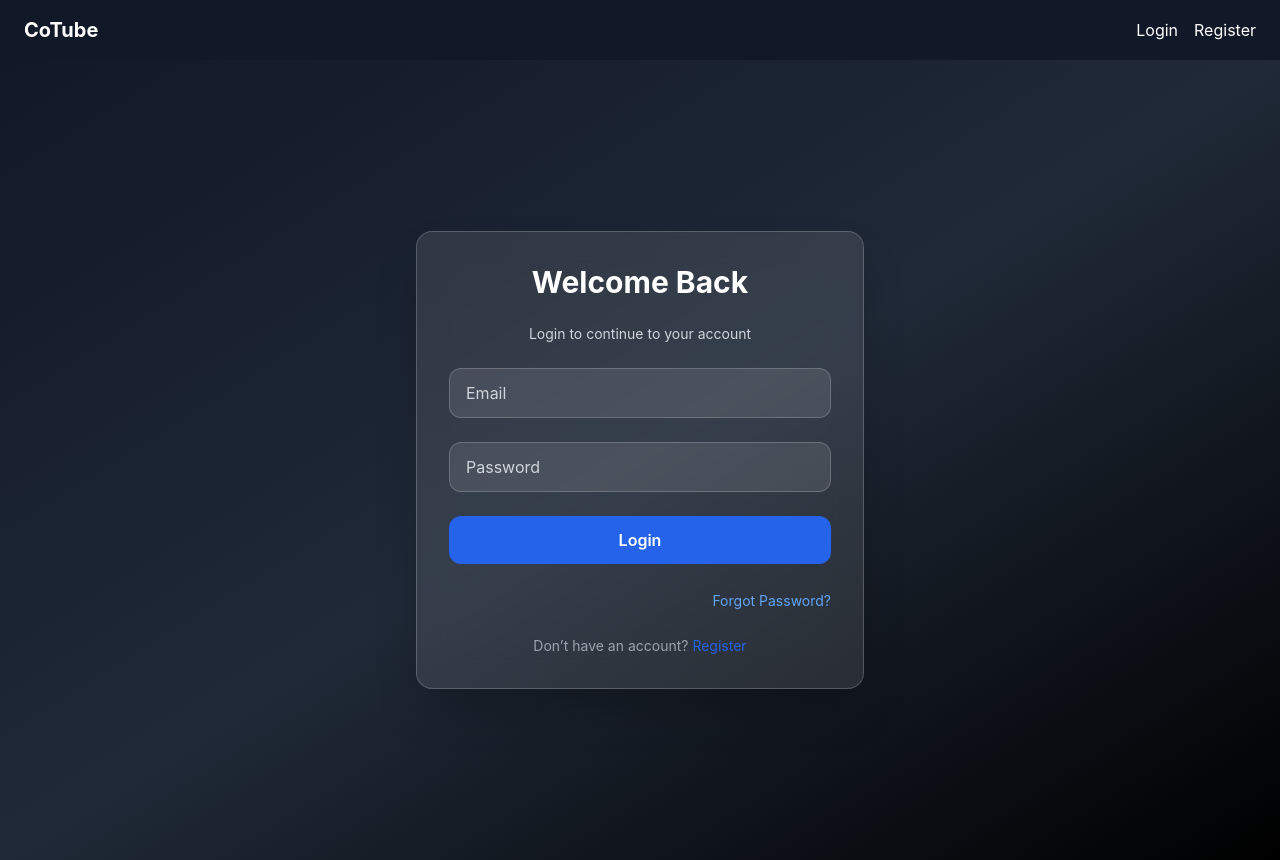
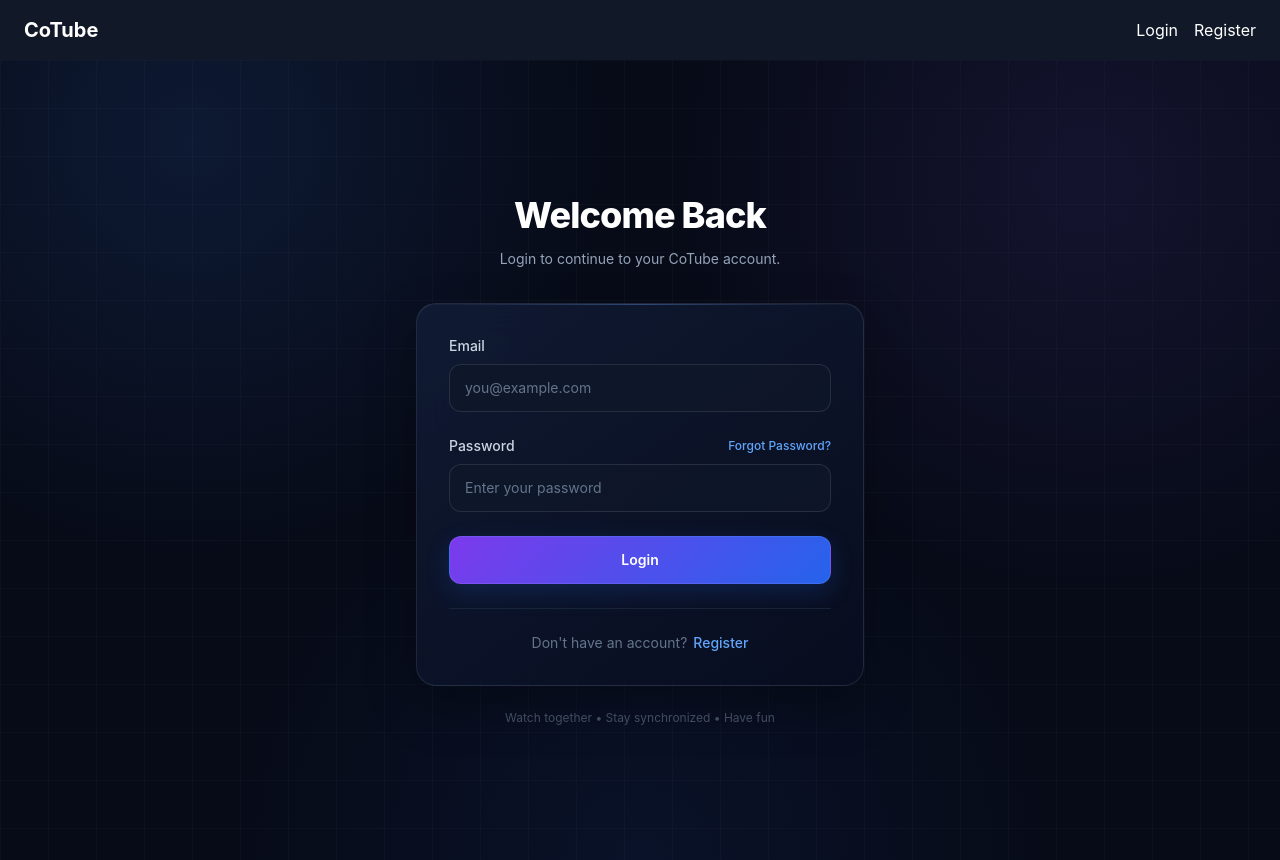
Before and after one commit to Vivan-1045/cotube-frontend, a React (Vite) app in the folder coTube-client/: page /login in a window 1280 px wide. Built offline with nearby package versions, Linux system fonts and the light colour scheme.

Commit message:
Update the ui of login page.

```diff
--- a/coTube-client/src/pages/login.jsx
+++ b/coTube-client/src/pages/login.jsx
@@ -2,6 +2,7 @@ import { useState } from "react";
 import { loginUser as apiLoginUser } from "../api/auth";
 import { useAuth } from "../context/AuthContext";
 import { useNavigate } from "react-router-dom";
+import toast from "react-hot-toast";
 
 export default function Login() {
   const [form, setForm] = useState({
@@ -19,75 +20,117 @@ export default function Login() {
       const res = await apiLoginUser(form);
 
       loginUser(res.data);
-
+      toast.success("Login Successful");
       navigate("/");
     } catch (err) {
-      alert("Invalid Credentials");
+      toast.error("Invalid Credentials");
     }
   };
 
   return (
-    <div className="min-h-screen flex items-center justify-center bg-gradient-to-br from-gray-900 via-gray-800 to-black">
+    <div className="cotube-page">
+      <main className="relative z-10 flex min-h-screen items-center justify-center px-4 py-12 sm:px-6">
+
+        <div className="w-full max-w-md">
+
+          <div className="mb-8 text-center">
+
+            <h1 className="text-3xl font-extrabold tracking-tight text-white sm:text-4xl">
+              Welcome Back
+            </h1>
+
+            <p className="mt-3 text-sm leading-6 text-slate-400">
+              Login to continue to your CoTube account.
+            </p>
+
+          </div>
+
           <form
             onSubmit={handleSubmit}
-        className="w-full max-w-md bg-white/10 backdrop-blur-lg border border-white/20 rounded-2xl shadow-2xl p-8 space-y-6"
+            className="cotube-card space-y-6 p-6 sm:p-8"
           >
-        <h2 className="text-3xl font-bold text-center text-white">
-          Welcome Back
-        </h2>
 
-        <p className="text-center text-gray-300 text-sm">
-          Login to continue to your account
-        </p>
+            <div>
+              <label className="mb-2 block text-sm font-medium text-slate-300">
+                Email
+              </label>
 
-        {/* Email */}
               <input
                 type="email"
-          placeholder="Email"
+                placeholder="you@example.com"
                 required
-          onChange={(e) => setForm({ ...form, email: e.target.value })}
-          className="w-full px-4 py-3 rounded-xl bg-white/10 text-white placeholder-gray-300 border border-white/20 focus:outline-none focus:ring-2 focus:ring-blue-500 transition"
+                onChange={(e) =>
+                  setForm({
+                    ...form,
+                    email: e.target.value,
+                  })
+                }
+                className="cotube-input"
               />
+            </div>
 
-        {/* Password */}
+            <div>
+              <div className="mb-2 flex items-center justify-between">
+
+                <label className="block text-sm font-medium text-slate-300">
+                  Password
+                </label>
+
+                <button
+                  type="button"
+                  onClick={() => navigate("/forgot-password")}
+                  className="text-xs font-medium text-blue-400 transition-colors hover:text-blue-300"
+                >
+                  Forgot Password?
+                </button>
+
+              </div>
+
               <input
                 type="password"
-          placeholder="Password"
+                placeholder="Enter your password"
                 required
-          onChange={(e) => setForm({ ...form, passWord: e.target.value })}
-          className="w-full px-4 py-3 rounded-xl bg-white/10 text-white placeholder-gray-300 border border-white/20 focus:outline-none focus:ring-2 focus:ring-blue-500 transition"
+                onChange={(e) =>
+                  setForm({
+                    ...form,
+                    passWord: e.target.value,
+                  })
+                }
+                className="cotube-input"
               />
+            </div>
 
-        {/* Button */}
             <button
               type="submit"
-          className="w-full py-3 rounded-xl bg-blue-600 hover:bg-blue-700 text-white font-semibold transition transform hover:scale-[1.02] active:scale-95"
+              className="cotube-primary-btn w-full"
             >
               Login
             </button>
 
-        {/* Footer */}
-        <div className="text-right mt-2">
-          <button
-            type="button"
-            onClick={() => navigate("/forgot-password")}
-            className="text-sm text-blue-400 hover:underline"
-          >
-            Forgot Password?
-          </button>
-        </div>
+            <div className="border-t border-slate-800/80 pt-6 text-center">
 
-        <p className="text-center text-gray-400 text-sm">
-          Don’t have an account?{" "}
+              <p className="text-sm text-slate-500">
+                Don't have an account?
                 <button
                   type="button"
                   onClick={() => navigate("/register")}
-            className="text-blue-600 hover:underline"
+                  className="ml-1.5 font-medium text-blue-400 transition-colors hover:text-blue-300"
                 >
                   Register
                 </button>
               </p>
+
+            </div>
+
           </form>
+
+          <p className="mt-6 text-center text-xs text-slate-600">
+            Watch together • Stay synchronized • Have fun
+          </p>
+
+        </div>
+
+      </main>
     </div>
   );
 }
```
Lines whose indentation alone changed are shown as unchanged.
